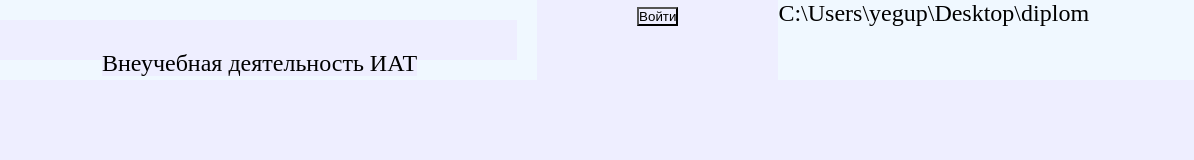
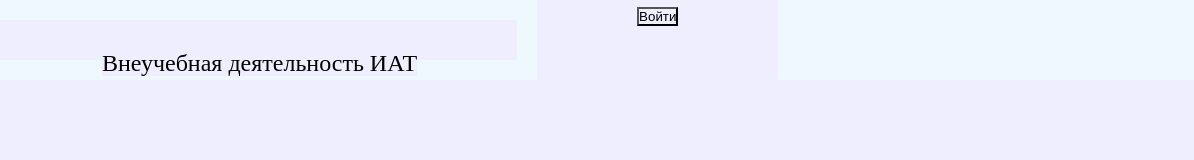
Before and after one commit to LudmilaYe/diplom, a plain HTML site: page index.html in a window 1280 px wide. Shown: the full height of the page, 86-1280 px from the left. Drawn offline with Linux system fonts and the light colour scheme.

Commit message:
дополнила код

```diff
--- a/index.html
+++ b/index.html
@@ -18,7 +18,6 @@
             <a href="#"><button>Войти</button></a>
       </div>
 
-C:\Users\yegup\Desktop\diplom
 
 
 
```
